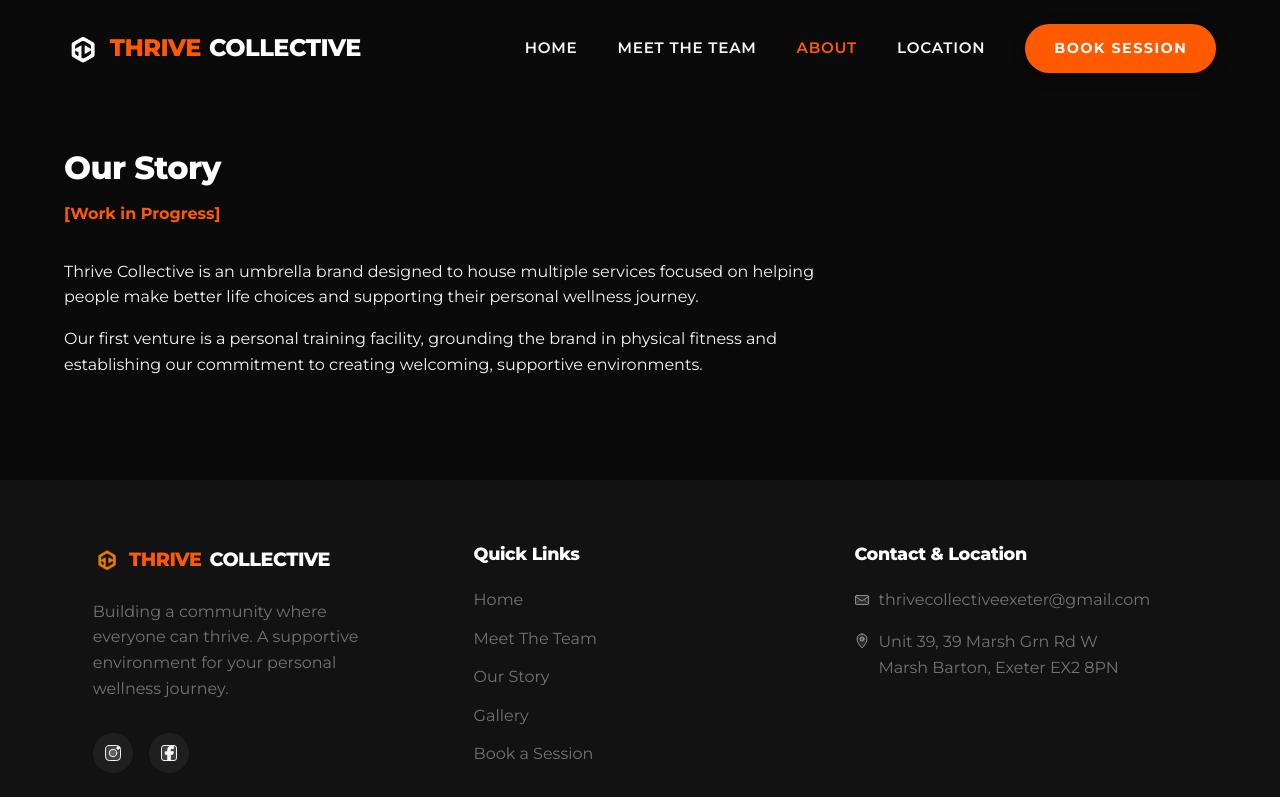
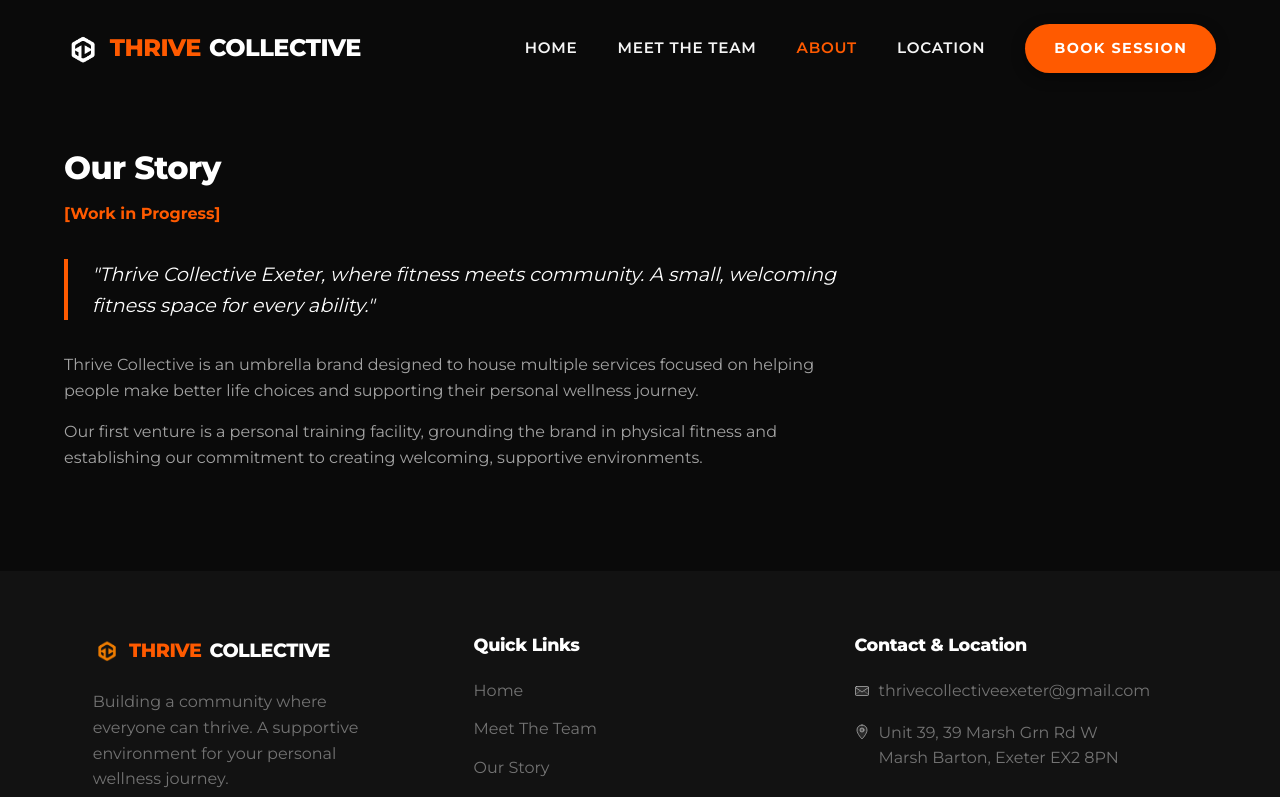
Before and after one commit to jackparsonsuk/Thrive, a React (Vite) app in the folder website/: page /about in a window 1280 px wide. Shown: the top 797 px of the page. Built offline with nearby package versions, Linux system fonts and the light colour scheme.

Commit message:
feat: add footer component and initial About and Meet the PTs pages.

```diff
--- a/website/src/components/Footer.tsx
+++ b/website/src/components/Footer.tsx
@@ -14,7 +14,7 @@ const Footer = () => {
                         Building a community where everyone can thrive. A supportive environment for your personal wellness journey.
                     </p>
                     <div style={{ display: 'flex', gap: '1rem' }}>
-                        <a href="https://instagram.com" target="_blank" rel="noopener noreferrer" style={{ display: 'flex', alignItems: 'center', justifyContent: 'center', width: '40px', height: '40px', borderRadius: '50%', background: 'rgba(255,255,255,0.05)', transition: 'all var(--transition-fast)' }} onMouseOver={(e) => e.currentTarget.style.background = 'var(--color-orange)'} onMouseOut={(e) => e.currentTarget.style.background = 'rgba(255,255,255,0.05)'}>
+                        <a href="https://www.instagram.com/thrivecollectiveexeter" target="_blank" rel="noopener noreferrer" style={{ display: 'flex', alignItems: 'center', justifyContent: 'center', width: '40px', height: '40px', borderRadius: '50%', background: 'rgba(255,255,255,0.05)', transition: 'all var(--transition-fast)' }} onMouseOver={(e) => e.currentTarget.style.background = 'var(--color-orange)'} onMouseOut={(e) => e.currentTarget.style.background = 'rgba(255,255,255,0.05)'}>
                             <img src="/icons/ui_social_instagram.svg" alt="Instagram" style={{ width: '20px', filter: 'brightness(0) invert(1)' }} />
                         </a>
                         <a href="https://facebook.com" target="_blank" rel="noopener noreferrer" style={{ display: 'flex', alignItems: 'center', justifyContent: 'center', width: '40px', height: '40px', borderRadius: '50%', background: 'rgba(255,255,255,0.05)', transition: 'all var(--transition-fast)' }} onMouseOver={(e) => e.currentTarget.style.background = 'var(--color-orange)'} onMouseOut={(e) => e.currentTarget.style.background = 'rgba(255,255,255,0.05)'}>
--- a/website/src/pages/AboutPage.tsx
+++ b/website/src/pages/AboutPage.tsx
@@ -8,10 +8,13 @@ const AboutPage = () => {
             <p style={{ marginTop: '1rem', color: 'var(--color-orange)', fontWeight: 'bold' }}>[Work in Progress]</p>
 
             <div style={{ marginTop: '2rem', maxWidth: '800px' }}>
-                <p style={{ marginBottom: '1rem' }}>
+                <p style={{ fontSize: '1.2rem', color: 'var(--color-white)', fontStyle: 'italic', marginBottom: '2rem', borderLeft: '4px solid var(--color-orange)', paddingLeft: '1.5rem', lineHeight: 1.6 }}>
+                    "Thrive Collective Exeter, where fitness meets community. A small, welcoming fitness space for every ability."
+                </p>
+                <p style={{ marginBottom: '1rem', color: 'var(--text-secondary)', lineHeight: 1.6 }}>
                     Thrive Collective is an umbrella brand designed to house multiple services focused on helping people make better life choices and supporting their personal wellness journey.
                 </p>
-                <p>
+                <p style={{ color: 'var(--text-secondary)', lineHeight: 1.6 }}>
                     Our first venture is a personal training facility, grounding the brand in physical fitness and establishing our commitment to creating welcoming, supportive environments.
                 </p>
             </div>
--- a/website/src/pages/MeetPTsPage.tsx
+++ b/website/src/pages/MeetPTsPage.tsx
@@ -19,9 +19,9 @@ const trainers = [
     },
     {
         id: 3,
-        name: 'Jordan Lee',
-        role: 'Strength & Conditioning',
-        bio: '[Placeholder] Jordan brings an elite level of athletic conditioning to the everyday person. Focused on measurable progress and empowering you to lift heavier, move faster, and feel unstoppable.',
+        name: 'Mark Flynn',
+        role: 'Personal Trainer',
+        bio: '[Placeholder] Mark brings an elite level of athletic conditioning to the everyday person. Focused on measurable progress and empowering you to lift heavier, move faster, and feel unstoppable.',
         image: 'https://images.unsplash.com/photo-1534438327276-14e5300c3a48?auto=format&fit=crop&q=80&w=800'
     },
     {
```
